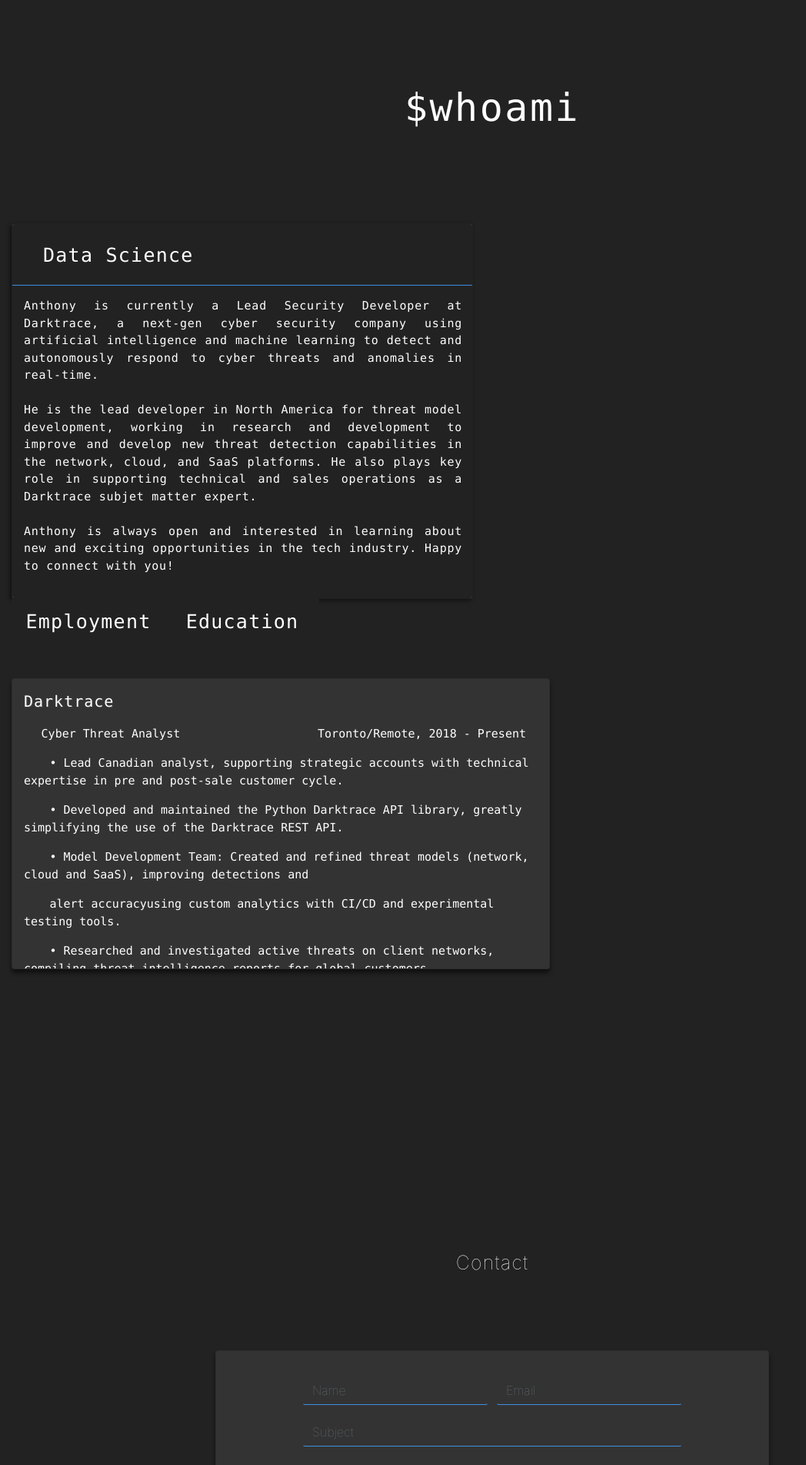
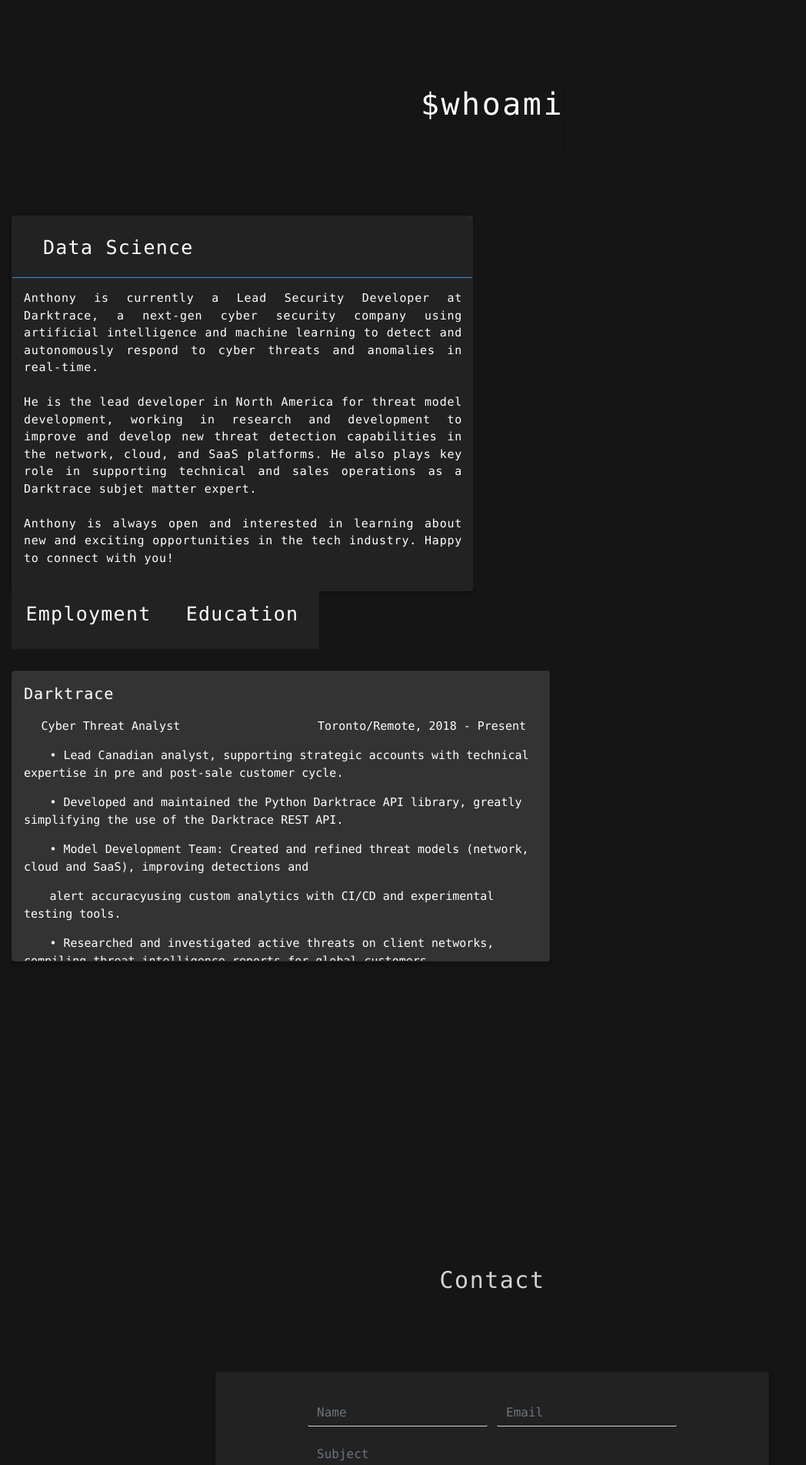
Before and after one commit to anthonytwh/anthonytwh.github.io, a React (Create React App) app: page / in a window 1280 px wide. Shown: the part 754-2657 px from the top of the page at 77% size, without its empty margins (0-1048 px from the left). Built offline with nearby package versions, Linux system fonts and the light colour scheme.

Commit message:
update contact styling

```diff
--- a/src/assets/styles.css
+++ b/src/assets/styles.css
@@ -237,7 +237,7 @@ A B O U T   M E
 .About {
   /* background:
     linear-gradient(175deg, transparent 14.9%, #222 15.1%, #222 74.9%, #222 75.1%); */
-  background: #222;
+  background: #151515;
   color: white;
   padding-top: 2em;
   padding-bottom: 5em;
@@ -257,6 +257,32 @@ A B O U T   M E
   font-weight: 5;
   letter-spacing: 0.05em;
   padding-bottom: 2.5%;
+
+  background: none;
+}
+
+.About-title:after {
+  position: absolute;
+  content: '';
+  width: 0em; height: 1px;
+  margin-top: 0.97em;
+  display: block;
+  right: 0;
+  background: #3E8FE2;
+  transition: width .25s ease;
+  -webkit-transition: width .25s ease;
+}
+
+.About-title:hover {
+  outline: none;
+  box-shadow: none;
+  cursor: default;
+}
+
+.About-title:hover:after {
+  width: 100%;
+  left: 0;
+  background: #3E8FE2;
 }
 
 .About-title-row {
@@ -472,15 +498,6 @@ P O R T F O L I O
 
 
 */
-.Portfolio {
-  /*background: #555;*/
-  background: rgb(34, 34, 34, 1)
-    /*linear-gradient(185deg, rgba(0, 0, 0, 0) 10.9%, rgb(34, 34, 34, 1) 11.1%)*/;
-  padding-top: 5em;
-  padding-bottom: 5em;
-  text-align: center;
-  align-items: center;
-}
 
 /* .Portfolio-title{
   color: lightgrey;
@@ -613,10 +630,21 @@ C O N T A C T
 
 
 */
+
+.Portfolio {
+  background: #151515;
+  /* background: rgb(34, 34, 34, 1) */
+    /*linear-gradient(185deg, rgba(0, 0, 0, 0) 10.9%, rgb(34, 34, 34, 1) 11.1%)*/;
+  padding-top: 5em;
+  padding-bottom: 5em;
+  text-align: center;
+  align-items: center;
+}
+
 .Contact {
   align-items: center;
   margin: 0 auto;
-  background-color: #333;
+  background-color: #222;
   box-shadow: 0px 5px 5px #111;
   width: 45em;
   padding-top: 2em;
@@ -627,24 +655,25 @@ C O N T A C T
 }
 
 .Contact-badge {
-  display: flex;
+  /* display: flex; */
   justify-content: center;
   align-items: center;
   text-align: center;
   cursor: pointer;
   margin: 0 auto;
 
-  background: #222;
-  border-color: #222;
-  color: white;
+  background: none;
+  border-color: #151515;
+  color: lightgrey;
   font-weight: 100;
 
-  font-size: 25px;
+  font-family: Consolas, Menlo, Monaco, Lucida Console, Liberation Mono, DejaVu Sans Mono, Bitstream Vera Sans Mono, Courier New, monospace, serif;
+  font-size: 30px;
   letter-spacing: 0.05em;
-  font-weight: 100;
+  font-weight: 25;
 
-  width: 10em;
-  height: 2em;
+  max-width: 5em;
+  /* height: 2em; */
   margin-top: 5em;
 }
 
@@ -663,8 +692,9 @@ C O N T A C T
 .Contact-badge:hover {
   outline: none;
   box-shadow: none;
-  background: #272727;
-  border-color: #272727;
+  cursor: default;
+  /* background: #272727;
+  border-color: #272727; */
   /* transform:scale(1);
   -webkit-transform:scale(1); */
 }
@@ -681,32 +711,34 @@ C O N T A C T
 }
 
 .Contact-label {
-  font-weight: 100;
-  font-size: 25px;
-  color: white;
+  font-family: Consolas, Menlo, Monaco, Lucida Console, Liberation Mono, DejaVu Sans Mono, Bitstream Vera Sans Mono, Courier New, monospace, serif;
+  font-size: 14px;
+  font-weight: 2px;
+  /* color: white; */
   letter-spacing: 0.05em;
   background-size: 0.5px 1em;
-  box-shadow:
+  /* box-shadow:
     inset 0 -0.8em #333,
-    inset 0 -0.85em white;
+    inset 0 -0.85em white; */
   display: inline;
   padding-top: 1em;
   padding-bottom: 1em;
 }
 
 .Contact-input {
-  background-color: #333;
-  border-color: #333;
-  border-bottom-color: #3E8FE2;
+  font-family: Consolas, Menlo, Monaco, Lucida Console, Liberation Mono, DejaVu Sans Mono, Bitstream Vera Sans Mono, Courier New, monospace, serif;
+  background-color: #222;
+  border-color: #222;
+  border-bottom-color: lightgrey;
   color: white;
-  font-weight: 100;
+  font-weight: 10;
 }
 
 .Contact-input:focus {
-  background: #444;
+  background: #333;
   color: white;
-  border-color: #444;
-  border-top-color: #3E8FE2;
+  border-color: #222;
+  /* border-top-color: #3E8FE2; */
   border-bottom-color: #3E8FE2;
   cursor: default;
   box-shadow: none;
@@ -719,9 +751,9 @@ C O N T A C T
 }
 
 .Contact-button {
-  background-color: #333;
+  background-color: #252525;
   border-color: rgb(110, 117, 124);
-  color: white;
+  color: grey;
   font-weight: 100;
   height: 3em;
   width: 10em;
@@ -730,7 +762,7 @@ C O N T A C T
 .Contact-button:hover {
   background-color: #333;
   border-color: #3E8FE2;
-  color: #3E8FE2;
+  color: lightgrey;
   font-weight: 100;
   transform:scale(1.01);
 }
@@ -786,7 +818,8 @@ F O O T E R
 
 .Footer-foot {
   justify-content: center;
-  background-color: rgb(53, 53, 53) /* rgb(37, 37, 37) #292929;*/;
+  background-color:rgb(53, 53, 53) ;
+  /* background-color: rgb(53, 53, 53) rgb(37, 37, 37) #292929; */
   font-size: 8pt;
   color: #888/*rgb(100, 100, 100)*/;
   font-weight: 100;
--- a/src/components/About.jsx
+++ b/src/components/About.jsx
@@ -1,5 +1,5 @@
 import React, { Component } from 'react';
-import { Button, Row, Col, Toast, ToastBody, ToastHeader, Card, TabContent, TabPane, Nav, NavItem, NavLink} from 'reactstrap';
+import { Row, Col, Toast, ToastBody, ToastHeader, Card, TabContent, TabPane, Nav, NavItem, NavLink} from 'reactstrap';
 import classnames from 'classnames';
 
 import '../assets/styles.css';
@@ -25,7 +25,7 @@ class About extends Component {
 		return (
 		    <div>
 				<Row className="About-title-row" id="about" ref={this.about}>
-					<h1 className="About-title" id="about" ref={this.about}>$whoami</h1>
+					<Card className="About-title"> <h1>$whoami</h1> </Card>
 				</Row>
 				<Row>
 					<Col xs="6">
```
